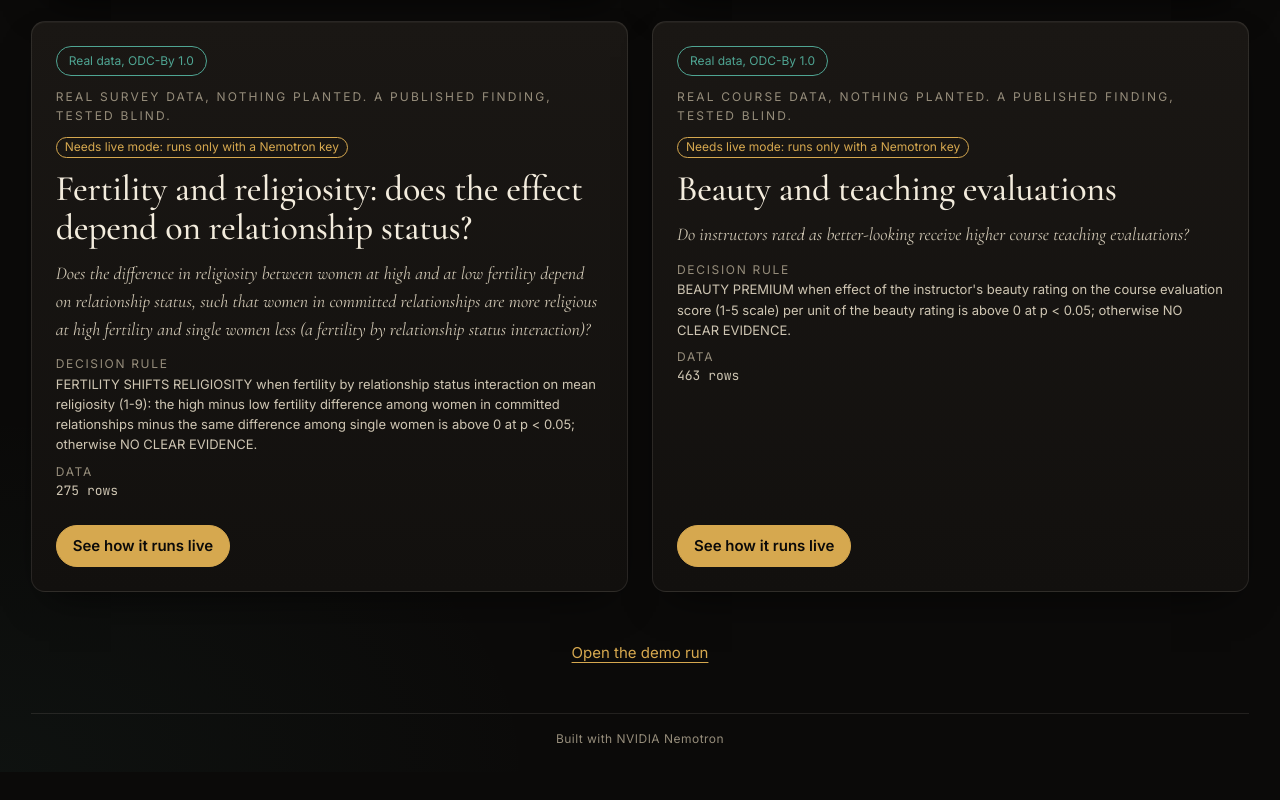
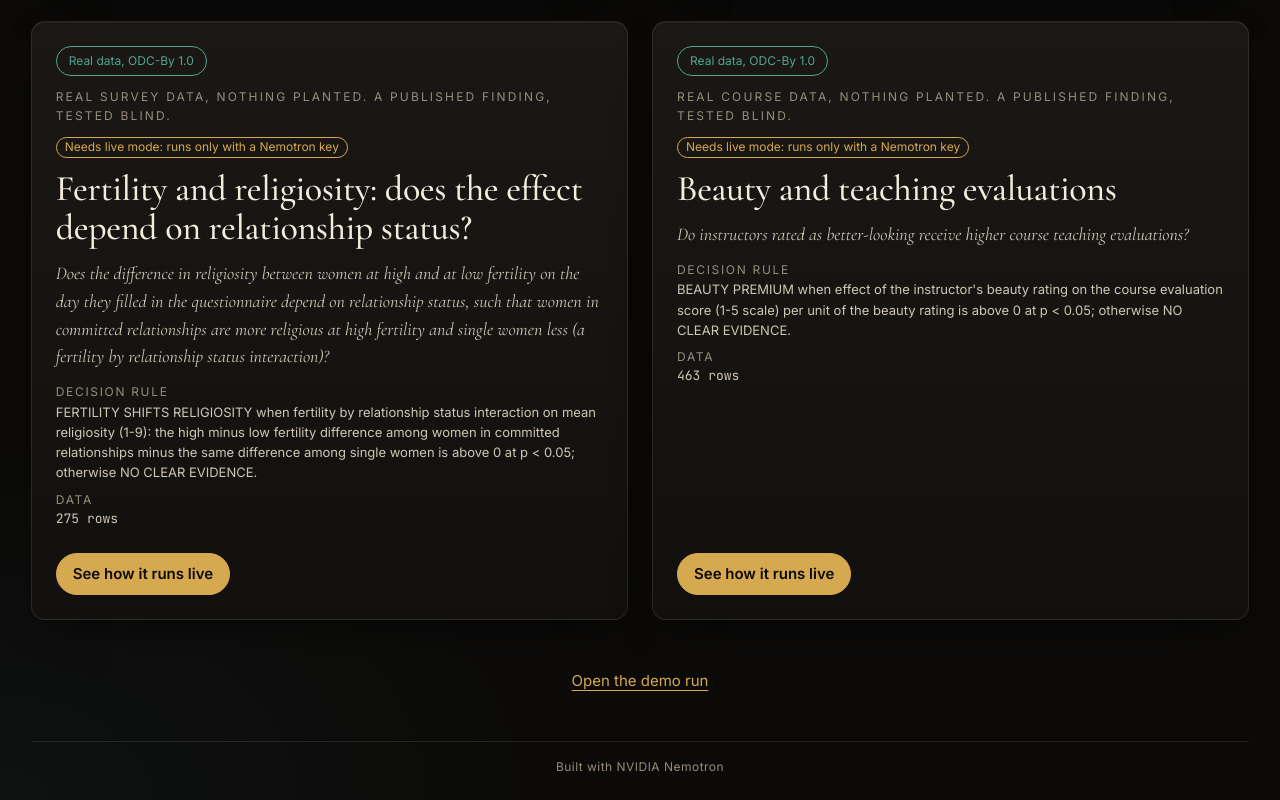
Before and after one commit to CarSanoja/borges, a React (Vite) app in the folder frontend/: page / in a window 1280 px wide. Shown: the part 2806-3606 px from the top of the page. Before the commit the page ends 3578 px from the top, so only its background shows below. Built offline with nearby package versions, Linux system fonts and the light colour scheme; no server answers.

Commit message:
State that fertility is measured on the day of the questionnaire in the fertility question

```diff
--- a/frontend/src/features/cases/fallbackCases.ts
+++ b/frontend/src/features/cases/fallbackCases.ts
@@ -127,7 +127,7 @@ export const FALLBACK_CASES: CaseCard[] = [
     provenance: "Real data, ODC-By 1.0",
     title: "Fertility and religiosity: does the effect depend on relationship status?",
     subtitle: "Real survey data, nothing planted. A published finding, tested blind.",
-    question: "Does the difference in religiosity between women at high and at low fertility depend on relationship status, such that women in committed relationships are more religious at high fertility and single women less (a fertility by relationship status interaction)?",
+    question: "Does the difference in religiosity between women at high and at low fertility on the day they filled in the questionnaire depend on relationship status, such that women in committed relationships are more religious at high fertility and single women less (a fertility by relationship status interaction)?",
     decision_rule: {
       metric: "fertility by relationship status interaction on mean religiosity (1-9): the high minus low fertility difference among women in committed relationships minus the same difference among single women",
       comparator: "gt",
```
Also changed, not shown: 1 other file (tests, documents, lock files or other folders).
